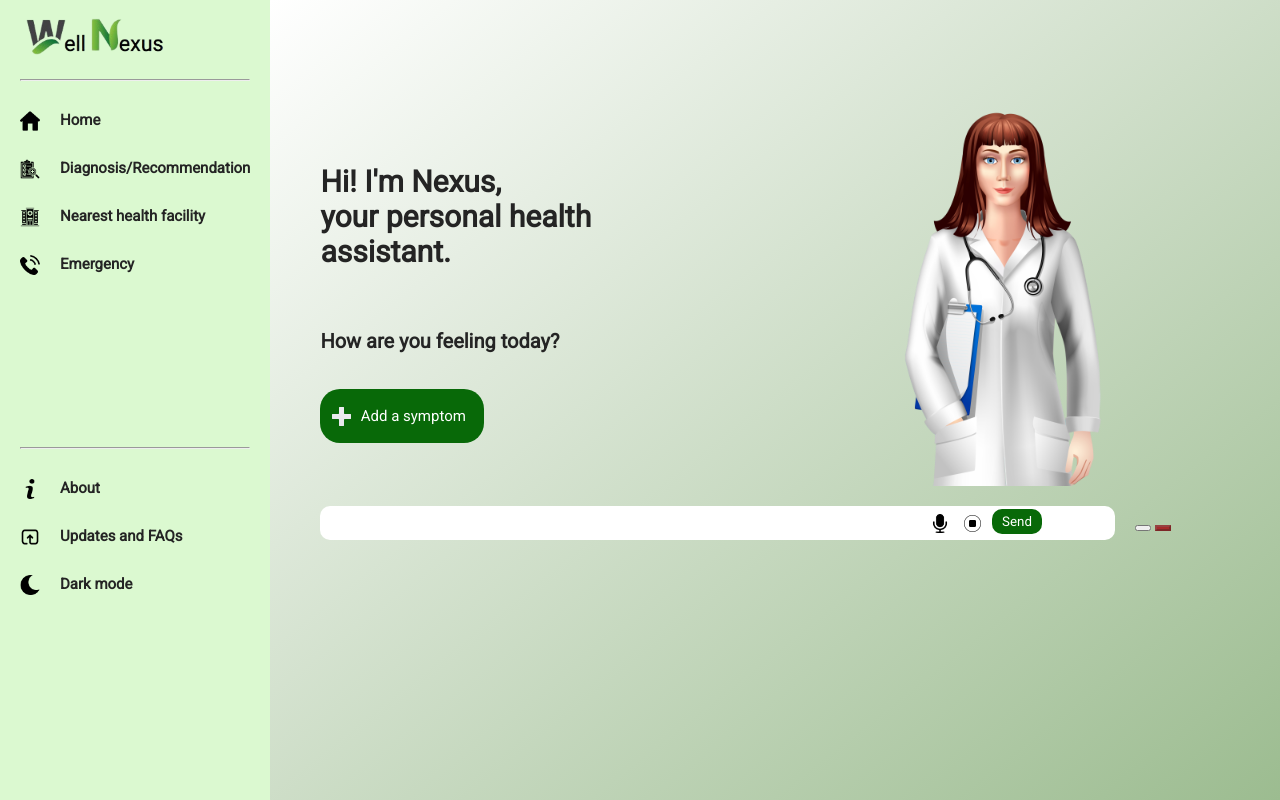
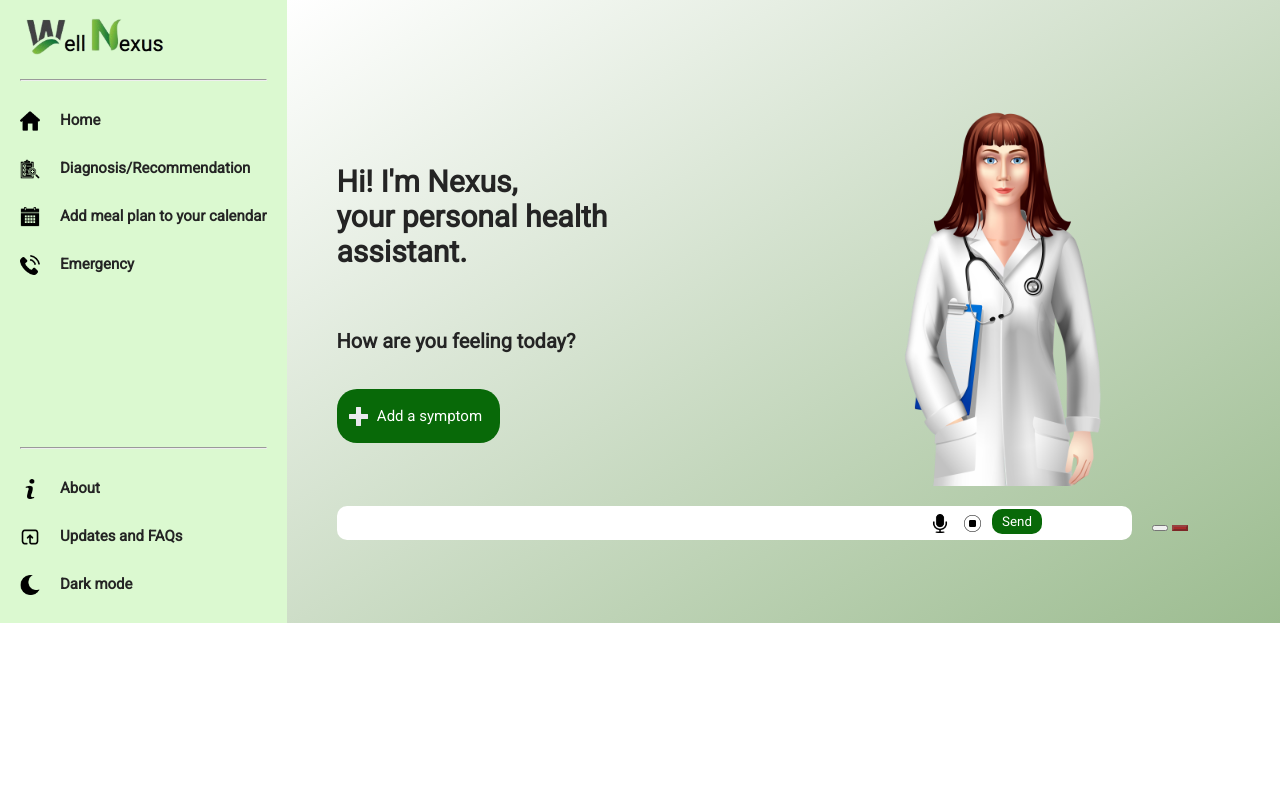
Before and after one commit to 1awesomeJ/hackathon, a Flask app: page / in a window 1280 px wide. Run offline with Flask 2, Linux system fonts and the light colour scheme.

Commit message:
Added calendar and alert prompts

```diff
--- a/flaskapp/static/css/style.css
+++ b/flaskapp/static/css/style.css
@@ -34,7 +34,6 @@
 .side-menu {
   grid-area: a;
   background-color: #dbf9d0;
-  height: 100vh;
 }
 .side-menu ul {
   list-style: none;
--- a/flaskapp/templates/index.html
+++ b/flaskapp/templates/index.html
@@ -19,7 +19,7 @@
                     <ul>
                         <hr>
                         <li>
-                            <a href="index.html">
+                            <a href="#">
                                 <b>Home</b>
                             </a>
                             <img src="{{ url_for('static', filename='house-black-silhouette-without-door.png') }}" class="home-icon">
@@ -31,13 +31,13 @@
                             <img src="{{ url_for('static', filename='diagnosis.png') }}" class="diagnosis-icon">
                         </li>
                         <li>
-                            <a href="#">
-                                <b>Nearest health facility</b>
+                            <a href="#" onclick="alert('Feature will be available soon.')">
+                                <b>Add meal plan to your calendar</b>
                             </a>
-                            <img src="{{ url_for('static', filename='hospital.png') }}" class="health-centre-icon">
+                            <img src="{{ url_for('static', filename='icons8-calendar-50.png') }}" class="health-centre-icon">
                         </li>
                         <li>
-                            <a href="#">
+                            <a href="#" onclick="alert('Feature will be available soon.')">
                                 <b>Emergency</b>
                             </a>
                             <img src="{{ url_for('static', filename='telephone.png') }}" class="emergency-icon">
@@ -47,19 +47,19 @@
                         <br><br><br><br><br><br>
                         <hr>
                         <li>
-                            <a href="#">
+                            <a href="#" onclick="alert('Page will be available soon.')">
                                 <b>About</b>
                             </a>
                             <img src="{{ url_for('static', filename='info.png') }}" class="info-icon">
                         </li>
                         <li>
-                            <a href="#">
+                            <a href="#" onclick="alert('Page will be available soon.')">
                                 <b>Updates and FAQs</b>
                             </a>
                             <img src="{{ url_for('static', filename='arrow-up.png') }}" class="updates-icon">
                         </li>
                         <li>
-                            <a href="#">
+                            <a href="#" onclick="alert('Page will be available soon.')">
                                 <b>Dark mode</b>
                             </a>
                             <img src="{{ url_for('static', filename='moon.png') }}" class="dark-mode-icon">
```
Also changed, not shown: flaskapp/static/icons8-calendar-50.png (added).
